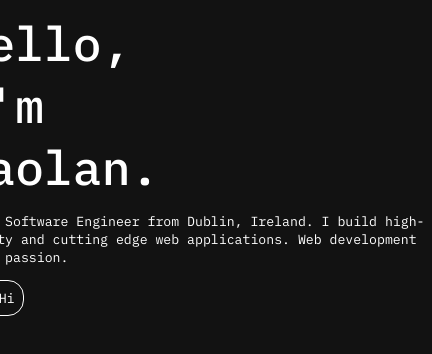
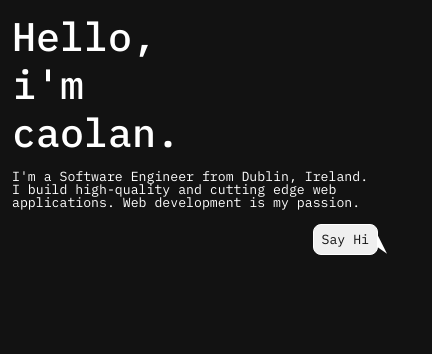
Before and after one commit to caolan93/portfolio, a Next.js app: page / in a window 390 px wide. Shown: the top 354 px of the page, 432 px wide, since content can reach past the window. Built offline with nearby package versions, Linux system fonts and the light colour scheme.

Commit message:
add responsiveness

```diff
--- a/app/components/Footer/styles.css
+++ b/app/components/Footer/styles.css
@@ -15,7 +15,7 @@ footer {
 				flex-direction: column;
 				align-items: center;
 				justify-content: center;
-				color: var(--white, #fff);
+				color: var(--primary, #fff);
 				font-size: 1rem;
 				position: relative;
 				span {
--- a/app/globals.css
+++ b/app/globals.css
@@ -5,12 +5,12 @@
 	padding: 0px;
 	box-sizing: border-box;
 	font-family: 'IBM Plex Mono', sans-serif;
-	color: var(--white, #fff);
+	color: var(--primary, #fff);
 }
 
 body {
 	background: #121212;
-	color: var(--white, #fff);
+	color: var(--primary, #fff);
 }
 
 :root {
@@ -50,21 +50,26 @@ section {
 
 h1 {
 	font-size: 2rem;
+	line-height: 2.5;
 	font-weight: 600;
 }
 
 h2 {
 	font-size: 1.5rem;
+	line-height: 2;
 	font-weight: 500;
 }
 
 h3 {
 	font-size: 1.125rem;
+	line-height: 1.5;
 	font-weight: 400;
 }
 
-p {
+p,
+button {
 	font-size: 1rem;
+	line-height: 1.2;
 	font-weight: normal;
 }
 
@@ -90,21 +95,26 @@ p {
 
 	h1 {
 		font-size: 1.5rem;
+		line-height: 2;
 		font-weight: 600;
 	}
 
 	h2 {
 		font-size: 1.2rem;
+		line-height: 1.5;
 		font-weight: 500;
 	}
 
 	h3 {
 		font-size: 1rem;
+		line-height: 1.2;
 		font-weight: 400;
 	}
 
-	p {
+	p,
+	button {
 		font-size: 0.825rem;
+		line-height: 1;
 		font-weight: normal;
 	}
 }
--- /dev/null
+++ b/app/sections/Hero/Form/index.tsx
@@ -0,0 +1,34 @@
+import React from 'react';
+import './styles.css';
+
+type Props = {};
+
+const GetInTouch = (props: Props) => {
+	return (
+		<div className='form-container'>
+			<h2>Get in Touch</h2>
+			<form action=''>
+				<label htmlFor=''>
+					Name
+					<input name='name' type='text' required placeholder='Name...' />
+				</label>
+				<label htmlFor=''>
+					Email
+					<input name='name' type='email' required placeholder='Email...' />
+				</label>
+				<label htmlFor=''>
+					Message
+					<textarea
+						name='message'
+						required
+						rows={10}
+						placeholder="What's going on..?"
+					/>
+				</label>
+				<button>Send</button>
+			</form>
+		</div>
+	);
+};
+
+export default GetInTouch;
--- /dev/null
+++ b/app/sections/Hero/Form/styles.css
@@ -0,0 +1,26 @@
+.form-container {
+	display: flex;
+	flex-direction: column;
+	h2 {
+		margin-bottom: var(--s-spacer, 12px);
+	}
+	form {
+		/* background-color: var(--primary, #fff); */
+		display: flex;
+		flex-direction: column;
+		width: 100%;
+		gap: var(--xs-spacer, 8px);
+		label {
+			display: flex;
+			flex-direction: column;
+
+			input,
+			textarea {
+				border-radius: var(--s-radius, 6px);
+				border: none;
+				outline: none;
+				padding: var(--xs-spacer, 8px);
+			}
+		}
+	}
+}
--- a/app/sections/Hero/index.tsx
+++ b/app/sections/Hero/index.tsx
@@ -3,12 +3,13 @@
 import React, { useEffect, useRef, useState } from 'react';
 import './styles.css';
 import { greetings } from '@lib/constants';
-import { CookingPot } from 'lucide-react';
+import GetInTouch from './Form';
 
 type Props = {};
 
 const Dialog = () => {
 	const [isDialogOpen, setIsDialogOpen] = useState(false);
+	const [isButtonHovered, setIsButtonHovered] = useState(false);
 	const dialogRef = useRef<HTMLDialogElement>(null);
 
 	const toggleDialog = () => {
@@ -27,7 +28,8 @@ const Dialog = () => {
 		const handleClickOutside = (event: MouseEvent) => {
 			const dialog = dialogRef.current;
 
-			if (dialog && isDialogOpen && event?.target?.tagName === 'DIALOG') {
+			//@ts-ignore
+			if (dialog && isDialogOpen && event.target.tagName === 'DIALOG') {
 				toggleDialog();
 			}
 		};
@@ -41,10 +43,12 @@ const Dialog = () => {
 
 	return (
 		<div className='dialog-container'>
-			<button onClick={toggleDialog}>Say Hi</button>
+			<button className='dialog-button' onClick={toggleDialog}>
+				<span>Say Hi</span>
+			</button>
 			<dialog ref={dialogRef}>
 				<div className='dialog-content'>
-					<p>Doaaaap</p>
+					<GetInTouch />
 				</div>
 			</dialog>
 		</div>
--- a/app/sections/Hero/styles.css
+++ b/app/sections/Hero/styles.css
@@ -1,53 +1,125 @@
 .hero-container {
-	display: grid;
+	display: flex;
+	justify-content: center;
 	gap: var(--l-spacer, 24px);
-	place-content: center;
+
 	.hero-content {
-		display: grid;
 		gap: var(--l-spacer, 24px);
-		place-content: center;
+		display: flex;
+		flex-direction: column;
+		justify-content: center;
+		margin: auto;
+		max-width: 500px;
 		h2 {
-			font-size: 3rem;
+			font-size: 2.5rem;
+			line-height: 3rem;
 		}
 		p {
-			width: 60ch;
-		}
-
-		button {
-			width: fit-content;
-			outline: none;
-			background-color: transparent;
-			border: 1px solid var(--white, #fff);
-			padding: var(--s-spacer, 8px);
-			border-radius: var(--l-radius, 12px);
-			cursor: pointer;
+			max-width: 60ch;
 		}
 	}
 }
 
 .dialog-container {
+	display: flex;
+	justify-content: flex-end;
 	dialog {
 		margin: auto;
-		background-color: #121212;
+		background-color: var(--secondary, #212121);
 		outline: none;
-		border: 2px solid var(--white, #fff);
+		border: 2px solid var(--primary, #fff);
 		border-radius: var(--l-radius, 12px);
 		&::backdrop {
 			background-color: #00000099;
 		}
 
+		&[open] {
+			transition: display 1s allow-discrete, overlay 1s allow-discrete;
+		}
+
 		.dialog-content {
+			height: fit-content;
 			padding: var(--l-spacer, 24px);
 		}
 	}
 
-	@keyframes fadein {
-		0% {
-			opacity: 0;
+	.dialog-button {
+		width: fit-content;
+		outline: none;
+		color: var(--secondary, #121212);
+		border: 1px solid var(--primary, #fff);
+		padding: var(--s-spacer, 8px);
+		border-radius: var(--s-radius, 6px);
+		cursor: pointer;
+		transition: all 150ms ease-out;
+		position: relative;
+		& {
+			span {
+				display: inline-flex;
+				color: inherit;
+			}
 		}
-		100% {
-			opacity: 1;
-			background-color: green;
+
+		&::after {
+			content: '';
+			position: absolute;
+			height: 20px;
+			width: 10px;
+			background-color: var(--primary, #fff);
+			right: -10px;
+			bottom: 0px;
+			clip-path: polygon(0 0, 100% 100%, 0 65%);
+		}
+
+		&:hover {
+			background-color: var(--primary, #fff);
+			color: var(--secondary, #121212);
+			transition: all 150ms ease-in;
+
+			span {
+				font-weight: bold;
+				transition: font-weight 150ms ease-in;
+				animation: wiggle 500ms linear 300ms;
+			}
 		}
 	}
 }
+
+@keyframes wiggle {
+	0% {
+		rotate: 0deg;
+	}
+	20% {
+		rotate: -5deg;
+	}
+	40% {
+		rotate: 5deg;
+	}
+	60% {
+		rotate: -5deg;
+	}
+	80% {
+		rotate: 5deg;
+	}
+	100% {
+		rotate: 0deg;
+	}
+}
+
+@keyframes open {
+	from {
+		opacity: 0;
+	}
+	to {
+		opacity: 1;
+	}
+}
+
+@keyframes close {
+	from {
+		opacity: 1;
+	}
+	to {
+		opacity: 0;
+	}
+}
```
